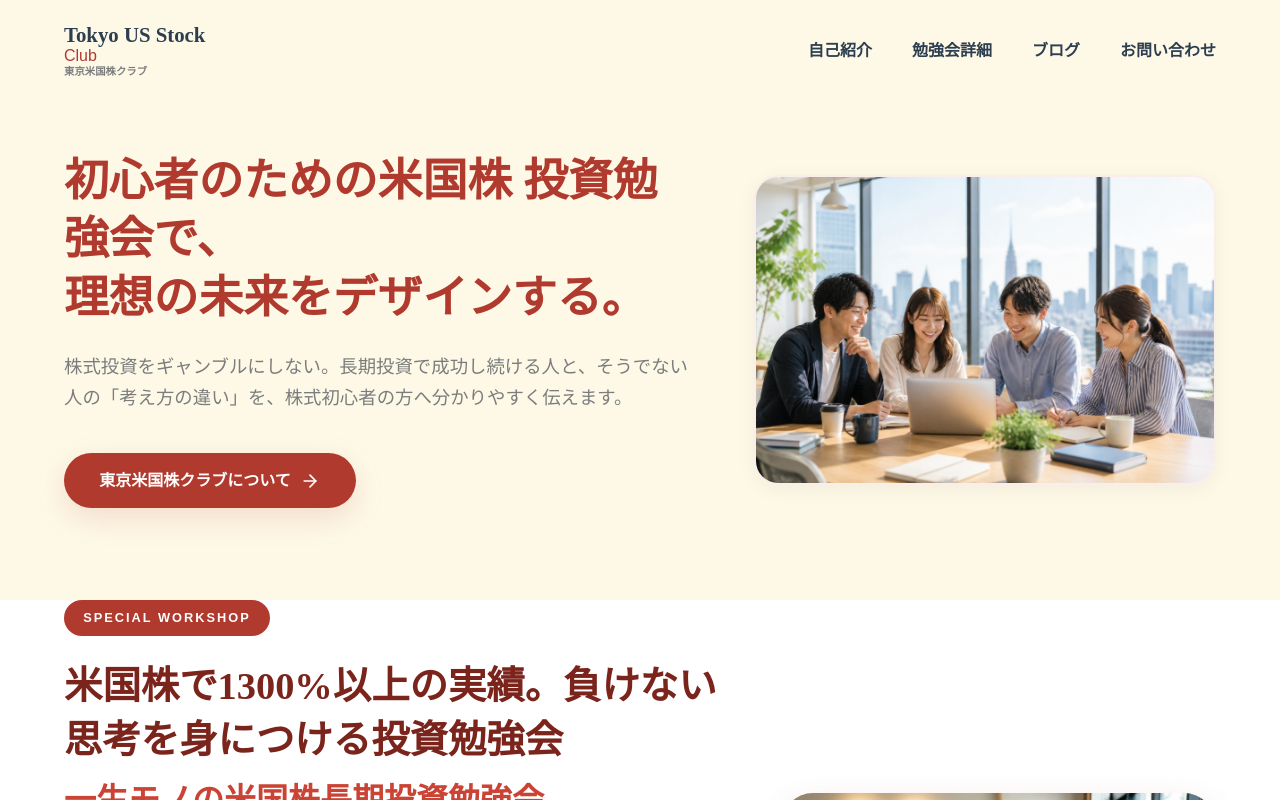
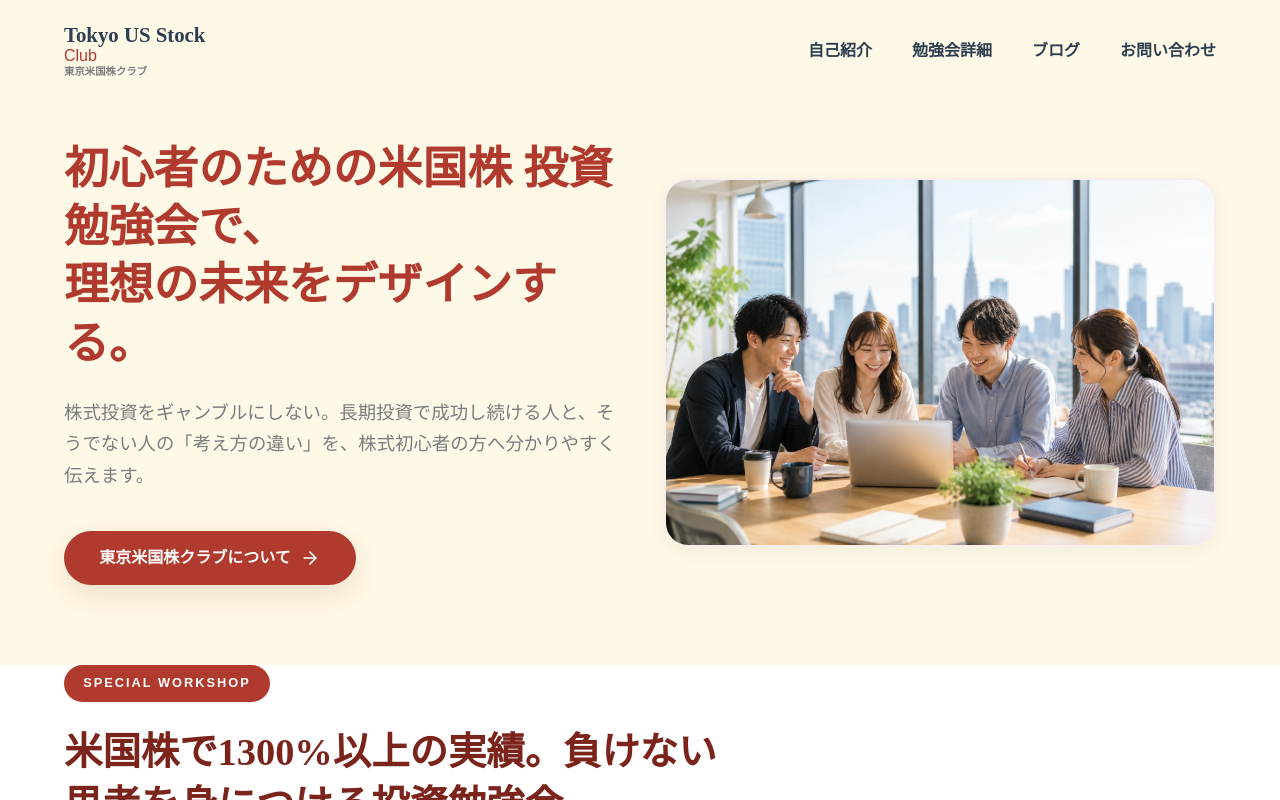
Before and after one commit to yutarotobioka0121-ship-it/tokyo-us-stock-site, a Next.js app: page / in a window 1280 px wide. Built offline with nearby package versions, Linux system fonts and the light colour scheme; a web font is replaced by a local one.

Commit message:
Enlarge hero image by balancing columns 1fr:1fr and reducing layout gap

```diff
--- a/src/app/globals.css
+++ b/src/app/globals.css
@@ -269,8 +269,8 @@ button {
 
 .hero-grid {
   display: grid;
-  grid-template-columns: 1.15fr 0.85fr;
-  gap: 4rem;
+  grid-template-columns: 1fr 1fr;
+  gap: 3rem;
   align-items: center;
 }
 
```
